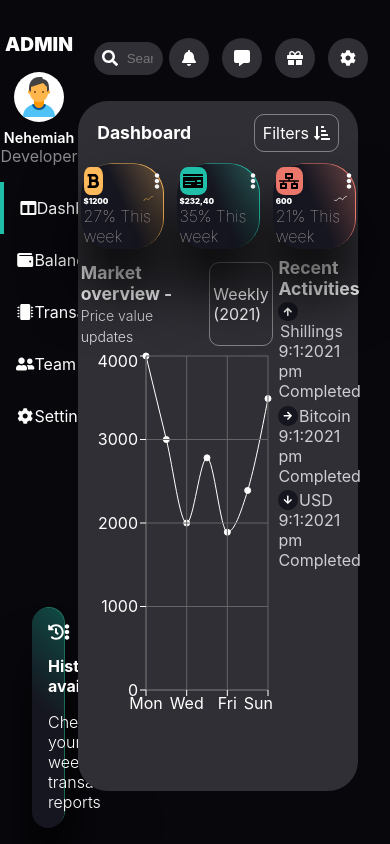
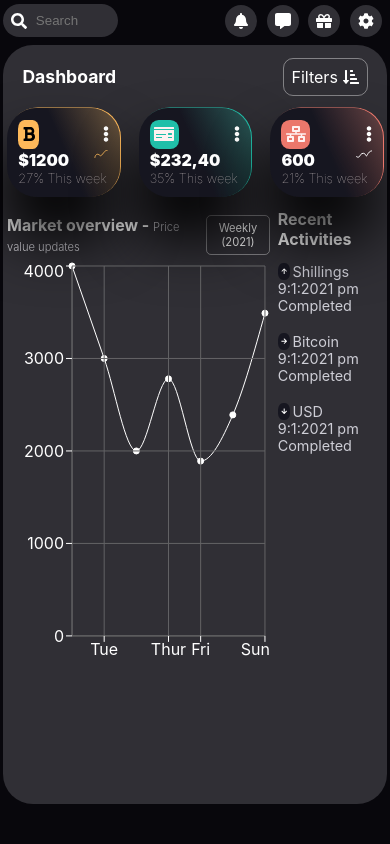
Before and after one commit to KNehe/Admin-Dashboard, a Next.js app: page / in a window 390 px wide. Built offline with nearby package versions, Linux system fonts and the light colour scheme.

Commit message:
Styles to make right section responsive

```diff
--- a/styles/Activity.module.scss
+++ b/styles/Activity.module.scss
@@ -22,3 +22,20 @@
         padding-left: 2%;
     }
 }
+
+@media screen and (max-width:900px){
+    .activity{
+        margin-bottom: 1em;
+        .activity_icon{
+            border-radius: 40%;
+            padding: .2em;
+            svg{
+                height: .4em;
+                width: .4em;
+            }
+        }
+        p{
+            font-size: .9em;
+        }
+    }
+}
--- a/styles/Icons.module.scss
+++ b/styles/Icons.module.scss
@@ -9,3 +9,11 @@ $radius: 30px;
     border-radius: $radius;
     margin: .4em;
 }
+
+@media screen and (max-width: 900px){
+    .top_sec_icon{
+        width: 2em;
+        height: 2em;
+        margin: .3em;
+    }
+}
--- a/styles/Left.module.scss
+++ b/styles/Left.module.scss
@@ -95,3 +95,9 @@ $white: #fff;
     }
 
 }
+
+@media screen and (max-width: 900px){
+    .left{
+        display: none;
+    }
+}
--- a/styles/Right.module.scss
+++ b/styles/Right.module.scss
@@ -7,7 +7,6 @@ $gray: #302F35;
     width: 80%;
     padding-right: 2em;
     padding-top: 2em;
-    position: relative;
 
     .top{
         width: 100%;
@@ -127,3 +126,48 @@ $gray: #302F35;
         }
     }
 }
+
+@media screen and (max-width: 900px){
+    .right{
+        width: 100%;
+        padding: 0em .2em;
+        .top{
+            margin-left: 0em;
+        }
+        .menu_item_content{
+            height: 90%;
+            margin-top: .2em;
+        }
+
+        .bottom_section{
+            .chart_section{
+                width: 70%;
+                height: 100%;
+                .chart_sec_header{
+                    margin: .4em 0em;
+                   h3{
+                       font-size: 1em;
+                   }
+                   .chart_title{
+                        .span{
+                            font-size: .7em;
+                        }
+                   }
+                   .drop_down{
+                        padding: .1em;
+                        border-radius: 5px;
+                        font-size: .7em;
+                        text-align: center;
+                   }
+                }
+
+            }
+            .recent_activities{
+                h4{
+                    font-size: 1em;
+                    margin-bottom: .7em;
+                }
+            }
+        }
+    }
+}
--- a/styles/StatCard.module.scss
+++ b/styles/StatCard.module.scss
@@ -29,7 +29,7 @@ $last-card-color: rgb(235,119,107);
         padding-top: 1%;
         p{
             font-weight: 900;
-            font-size: 2vw;
+            font-size: 1.3em;
         }
         img{
             width: 6vw;
@@ -60,6 +60,9 @@ $last-card-color: rgb(235,119,107);
     background: linear-gradient(-113deg, rgba(32,191,169,.3) 0%, rgba(22,22,32,1) 49%, rgba(22,22,32,1) 100%);
     .stat_icon_bold{
         background-color: $second-card-color;
+        svg{
+            color: rgb(255, 241, 241);
+        }
     }
 }
 
@@ -69,5 +72,32 @@ $last-card-color: rgb(235,119,107);
     background: linear-gradient(-113deg, rgba(235,119,107,.3) 0%, rgba(22,22,32,1) 49%, rgba(22,22,32,1) 100%);
     .stat_icon_bold{
         background-color: $last-card-color;
+        svg{
+            color: rgb(255, 241, 241);
+        }
     }
 }
+
+@media screen and (max-width: 900px){
+    .stat_card{
+        padding: .7em;
+        .stats_row{
+            display: flex;
+            justify-content: space-between;
+            padding-top: 1.5%;
+            p{
+                font-weight: 900;
+                font-size: 1em;
+            }
+            img{
+                width: 1em;
+                height: 2vw;
+            }
+        }
+
+    }
+    .stat_card > p{
+        font-size: .8em;
+    }
+
+}
```
